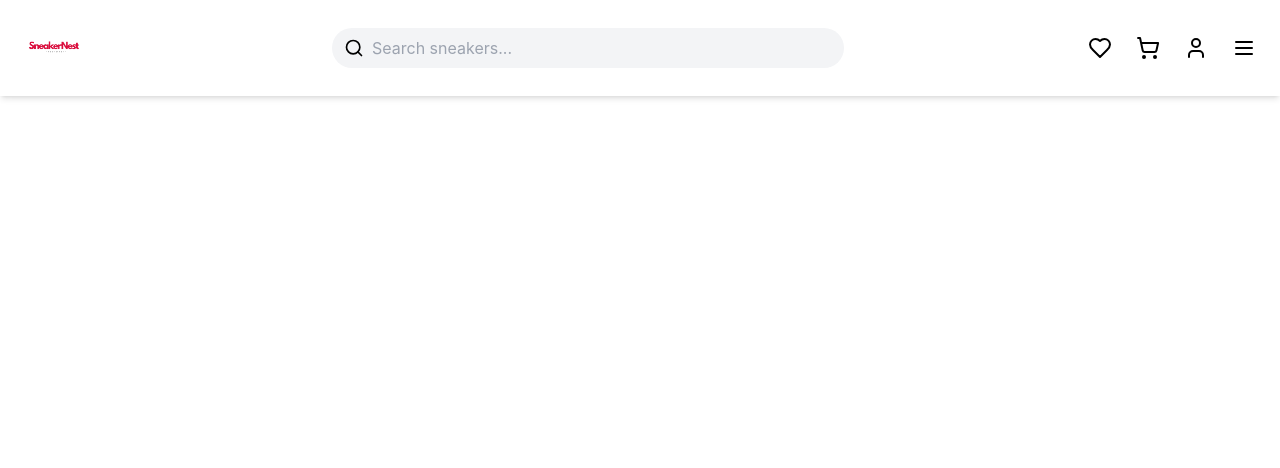
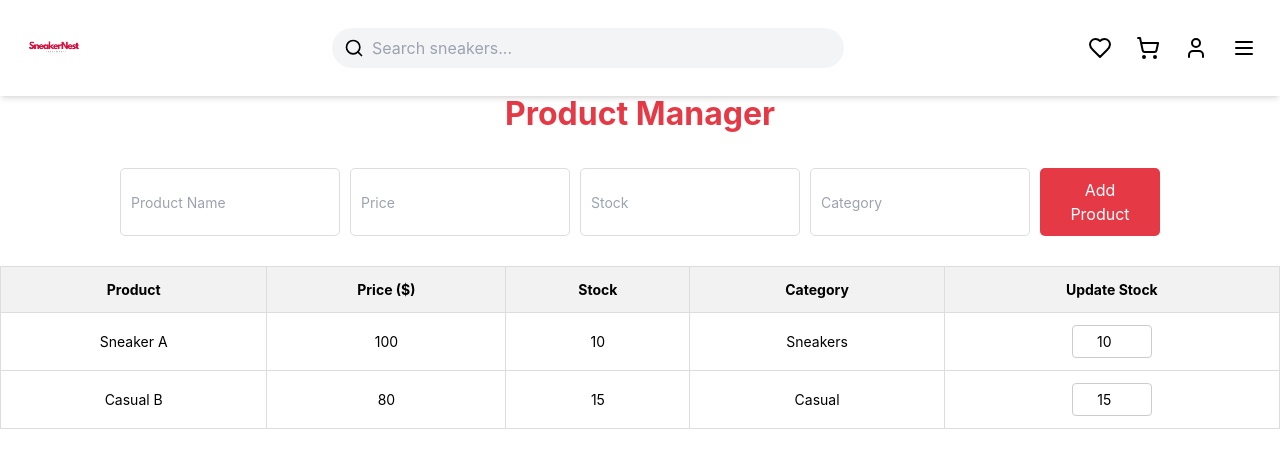
Before and after one commit to SneakerNest/nestfront, a React (Create React App) app: page /manager/products in a window 1280 px wide. Shown: the top 468 px of the page. Built offline with nearby package versions, Linux system fonts and the light colour scheme.

Commit message:
changed the productmanager better visuals

```diff
--- a/src/App.js
+++ b/src/App.js
@@ -11,6 +11,10 @@ import CasualPage from "./components/Casual";
 import BootsPage from "./components/Boots";
 import SlippersSandalsPage from "./components/SlippersSandals";
 import WishlistPage from "./components/WishlistPage";
+
+// Import the Product Manager component
+import ManagerHome from "./components/ManagerHome";
+import ProductManager from "./components/ProductManager";
 
 
 
@@ -37,6 +41,12 @@ function App() {
         <Route path="/boots" element={<BootsPage />} />
         <Route path="/slippers-sandals" element={<SlippersSandalsPage />} />
 
+        {/* Example manager route for the home dashboard */}
+        <Route path="/manager" element={<ManagerHome />} />
+
+        {/* Product Manager route */}
+        <Route path="/manager/products" element={<ProductManager />} />
+
       </Routes>
     </>
   );
--- /dev/null
+++ b/src/components/ManagerHome.js
@@ -0,0 +1,41 @@
+// src/components/ManagerHome.js
+import React, { useEffect, useState } from "react";
+
+const ManagerHome = () => {
+  const [totalProducts, setTotalProducts] = useState(0);
+  const [totalStock, setTotalStock] = useState(0);
+
+  // In a real app, you'd fetch stats from an API. For now, we mock them:
+  useEffect(() => {
+    // Example mock data. Replace with real fetch calls if you have an API.
+    const mockProducts = [
+      { id: 1, name: "Sneaker A", price: 100, stock: 10 },
+      { id: 2, name: "Casual B", price: 80, stock: 15 },
+      { id: 3, name: "Boot C", price: 150, stock: 5 },
+    ];
+    setTotalProducts(mockProducts.length);
+    setTotalStock(mockProducts.reduce((acc, p) => acc + p.stock, 0));
+  }, []);
+
+  return (
+    <div style={{ padding: "100px", textAlign: "center" }}>
+      <h1>Manager Home</h1>
+      <div style={{ marginTop: "30px" }}>
+        <p>
+          <strong>Total Products:</strong> {totalProducts}
+        </p>
+        <p>
+          <strong>Total Stock:</strong> {totalStock}
+        </p>
+        <p>Welcome to your manager dashboard!</p>
+        <a href="/manager/products" style={{ textDecoration: "none" }}>
+          <button style={{ padding: "10px 20px", marginTop: "20px" }}>
+            Go to Product Management
+          </button>
+        </a>
+      </div>
+    </div>
+  );
+};
+
+export default ManagerHome;
--- a/src/styles/ProductManager.css
+++ b/src/styles/ProductManager.css
@@ -1,42 +1,93 @@
+/* Ensure content starts below the Navbar */
 .container {
-    padding: 150px;
-    align-items: center;
+  padding-top: 90px;
+  width: 90%;
+  margin: auto;
   display: flex;
   flex-direction: column;
+  align-items: center;
+  box-sizing: border-box;
+  max-width: 1200px;
 }
 
+/* Header Styling */
 .h1 {
   margin-bottom: 30px;
   font-size: 32px;
   font-weight: bold;
+  color: #e63946; /* primary red */
+  text-align: center;
 }
 
-  /* Style for the product form */
+/* Filter Bar Styling */
+.filter-bar {
+  display: flex;
+  justify-content: flex-end;
+  align-items: center;
+  width: 100%;
+  margin-bottom: 20px;
+  padding: 10px;
+  background: #f8f8f8;
+  border-radius: 8px;
+  box-shadow: 0px 2px 5px rgba(0, 0, 0, 0.1);
+}
+
+.filter-bar input {
+  padding: 10px;
+  font-size: 16px;
+  border: 1px solid #ddd;
+  border-radius: 5px;
+  width: 100%;
+  max-width: 300px;
+  transition: border-color 0.3s ease;
+}
+
+.filter-bar input:hover,
+.filter-bar input:focus {
+  border-color: #e63946;
+}
+
+/* Product Form Styling */
 .product-form {
+  display: flex;
+  flex-wrap: wrap;
+  justify-content: center;
+  gap: 10px;
   margin-bottom: 30px;
+  width: 100%;
 }
 
 .product-form input {
-    margin-right: 10px;
   padding: 10px;
-    border: 1px solid #ccc;
-    border-radius: 4px;
+  font-size: 14px;
+  border: 1px solid #ddd;
+  border-radius: 5px;
+  flex: 1 1 180px;
+  max-width: 220px;
 }
 
 .product-form button {
   padding: 10px 20px;
-    background-color: #007bff;
-    color: white;
+  background-color: #e63946;
+  color: #fff;
   border: none;
-    border-radius: 4px;
+  border-radius: 5px;
   cursor: pointer;
+  flex: 1 1 180px;
+  max-width: 120px;
+  transition: background-color 0.3s ease;
 }
 
 .product-form button:hover {
-    background-color: #0056b3;
+  background-color: #b22234; /* darker red */
 }
 
-  /* Style for the product list table */
+/* Products Table Styling */
+.product-list {
+  width: 100%;
+  overflow-x: auto;
+}
+
 .product-list table {
   width: 100%;
   border-collapse: collapse;
@@ -47,8 +98,56 @@
   border: 1px solid #ddd;
   padding: 12px;
   text-align: center;
+  font-size: 14px;
 }
 
 .product-list th {
   background-color: #f2f2f2;
 }
+
+.product-list input {
+  width: 80px;
+  text-align: center;
+  padding: 5px;
+  border: 1px solid #ccc;
+  border-radius: 4px;
+}
+
+/* Product Image Styling */
+.product-img {
+  width: 100%;
+  max-width: 220px;
+  height: 250px;
+  object-fit: contain;
+  border-radius: 8px;
+}
+
+/* Delete Button Styling */
+.delete-btn {
+  padding: 6px 12px;
+  background-color: #444;
+  color: #fff;
+  border: none;
+  border-radius: 5px;
+  cursor: pointer;
+  transition: background-color 0.3s ease;
+}
+
+.delete-btn:hover {
+  background-color: #000;
+}
+
+/* No Results Row */
+.no-results {
+  font-style: italic;
+  color: #888;
+}
+
+/* Responsive Adjustments */
+@media (max-width: 768px) {
+  .product-form input,
+  .product-form button {
+    max-width: 100%;
+    flex: 1 1 100%;
+  }
+}
```
Lines whose indentation alone changed are shown as unchanged.
